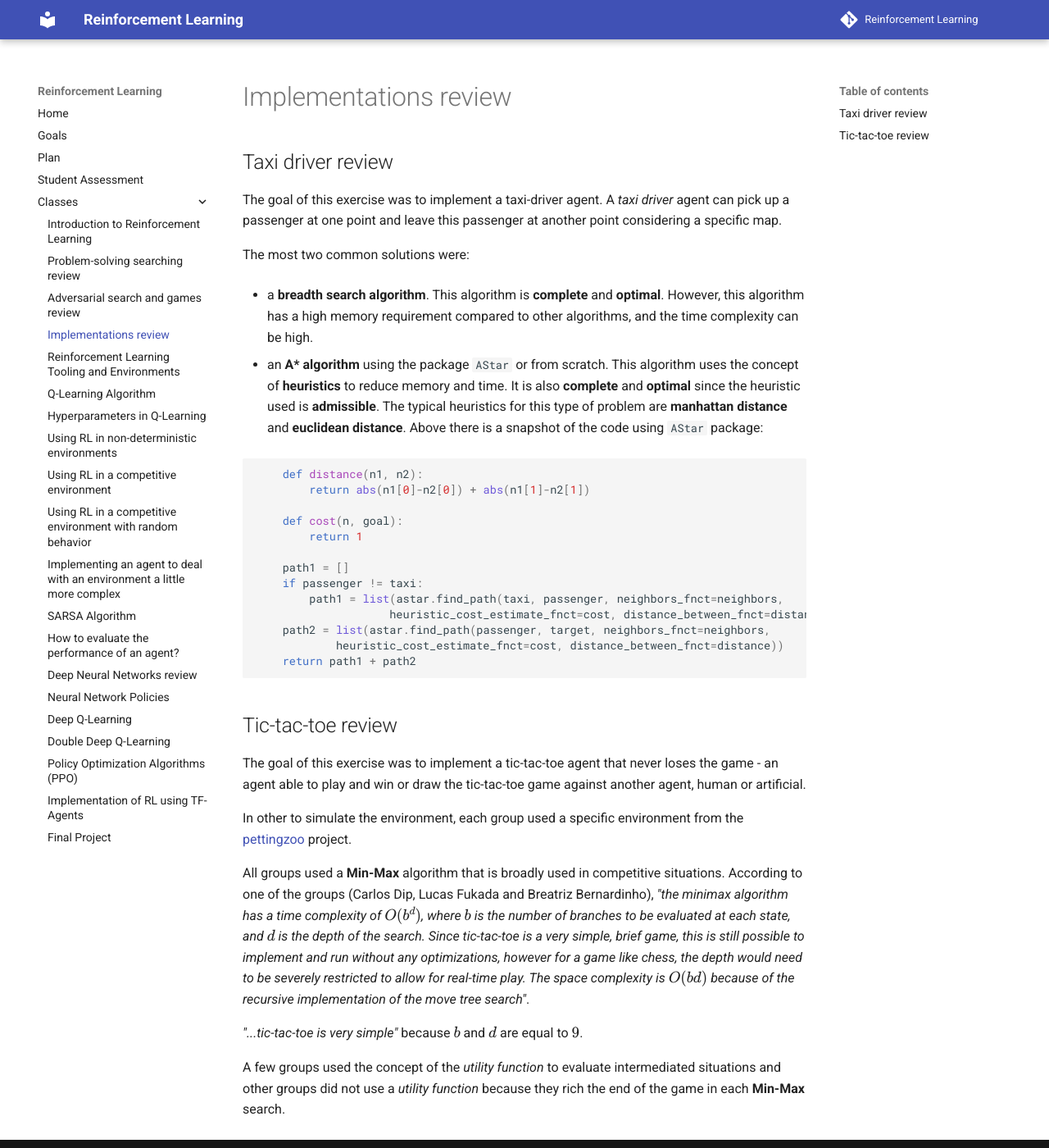
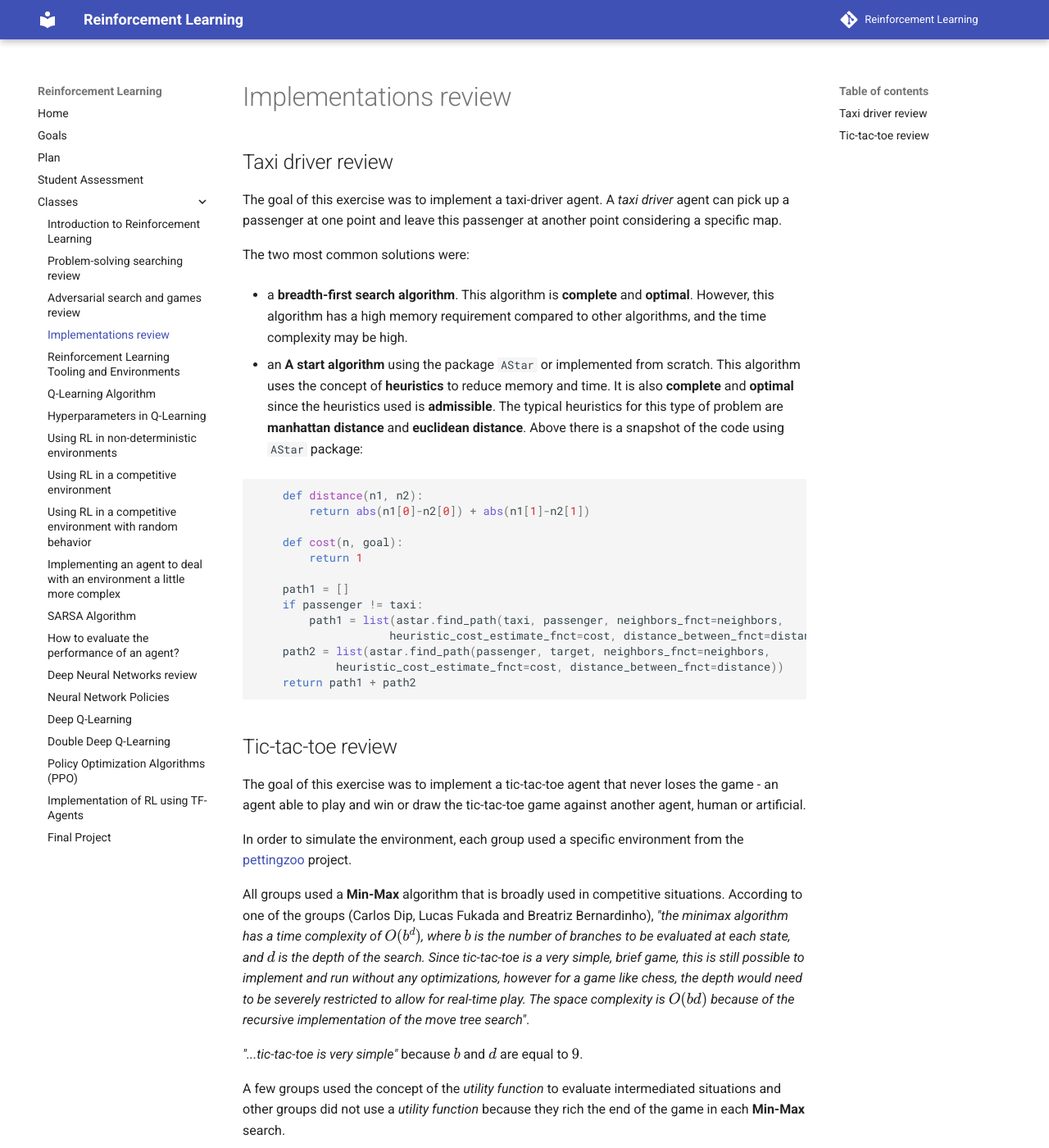
Before and after one commit to Insper/rl, an MkDocs documentation site: the page built from docs/classes/03_review/index.md, in a window 1280 px wide and 1400 px high. Shown: the whole window at 82% size. Built offline with MkDocs 1.6.1 and Material for MkDocs 9.7.7, drawn with Linux system fonts in a browser that asks for light colours; nearby versions of some CDN libraries; comment, search, counter and statistics services are not loaded.

Commit message:
classes 4, 5 and 6

````diff
--- a/docs/classes/03_review/index.md
+++ b/docs/classes/03_review/index.md
@@ -4,11 +4,11 @@
 
 The goal of this exercise was to implement a taxi-driver agent. A *taxi driver* agent can pick up a passenger at one point and leave this passenger at another point considering a specific map.
 
-The most two common solutions were:
+The two most common solutions were:
 
-* a **breadth search algorithm**. This algorithm is **complete** and **optimal**. However, this algorithm has a high memory requirement compared to other algorithms, and the time complexity can be high.
+* a **breadth-first search algorithm**. This algorithm is **complete** and **optimal**. However, this algorithm has a high memory requirement compared to other algorithms, and the time complexity may be high.
 
-* an **A* algorithm** using the package `AStar` or from scratch. This algorithm uses the concept of **heuristics** to reduce memory and time. It is also **complete** and **optimal** since the heuristic used is **admissible**. The typical heuristics for this type of problem are **manhattan distance** and **euclidean distance**. Above there is a snapshot of the code using `AStar` package:
+* an **A start algorithm** using the package `AStar` or implemented from scratch. This algorithm uses the concept of **heuristics** to reduce memory and time. It is also **complete** and **optimal** since the heuristics used is **admissible**. The typical heuristics for this type of problem are **manhattan distance** and **euclidean distance**. Above there is a snapshot of the code using `AStar` package:
 
 ```python
     def distance(n1, n2):
@@ -30,7 +30,7 @@ The most two common solutions were:
 
 The goal of this exercise was to implement a tic-tac-toe agent that never loses the game - an agent able to play and win or draw the tic-tac-toe game against another agent, human or artificial.
 
-In other to simulate the environment, each group used a specific environment from the [pettingzoo](https://pettingzoo.farama.org/environments/classic/tictactoe/) project.
+In order to simulate the environment, each group used a specific environment from the [pettingzoo](https://pettingzoo.farama.org/environments/classic/tictactoe/) project.
 
 All groups used a **Min-Max** algorithm that is broadly used in competitive situations. According to one of the groups (Carlos Dip, Lucas Fukada and Breatriz Bernardinho), *"the minimax algorithm has a time complexity of $O(b^d)$, where $b$ is the number of branches to be evaluated at each state, and $d$ is the depth of the search. Since tic-tac-toe is a very simple, brief game, this is still possible to implement and run without any optimizations, however for a game like chess, the depth would need to be severely restricted to allow for real-time play. The space complexity is $O(bd)$ because of the recursive implementation of the move tree search"*.
 
````
Also changed, not shown: docs/classes/04_toolings_envs/index.md (+1 -1 lines), docs/classes/05_q_learning/index.md (+1 -1 lines), site/classes/03_review/index.html, site/classes/04_toolings_envs/index.html, site/classes/05_q_learning/index.html, site/index.html, 1 other file.
